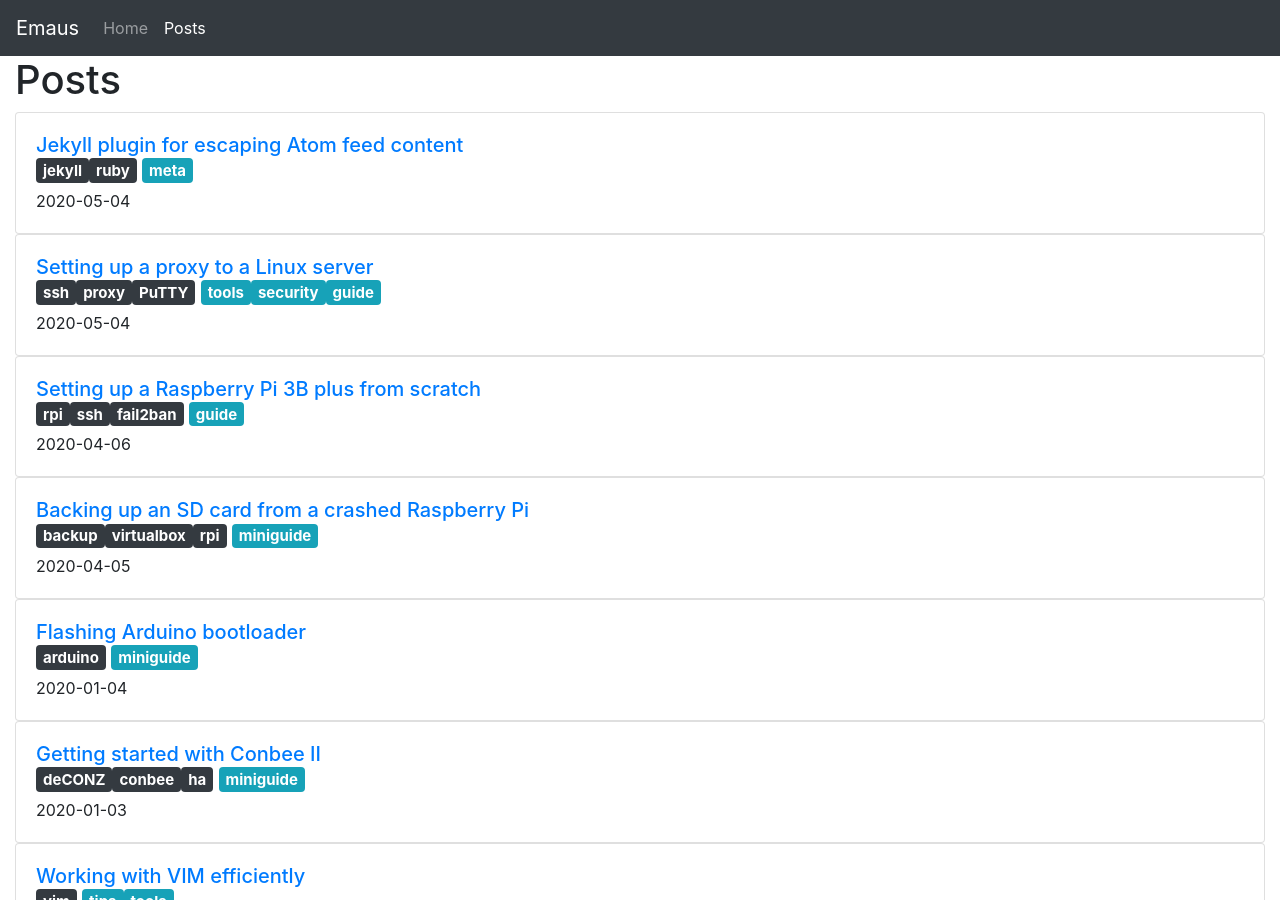
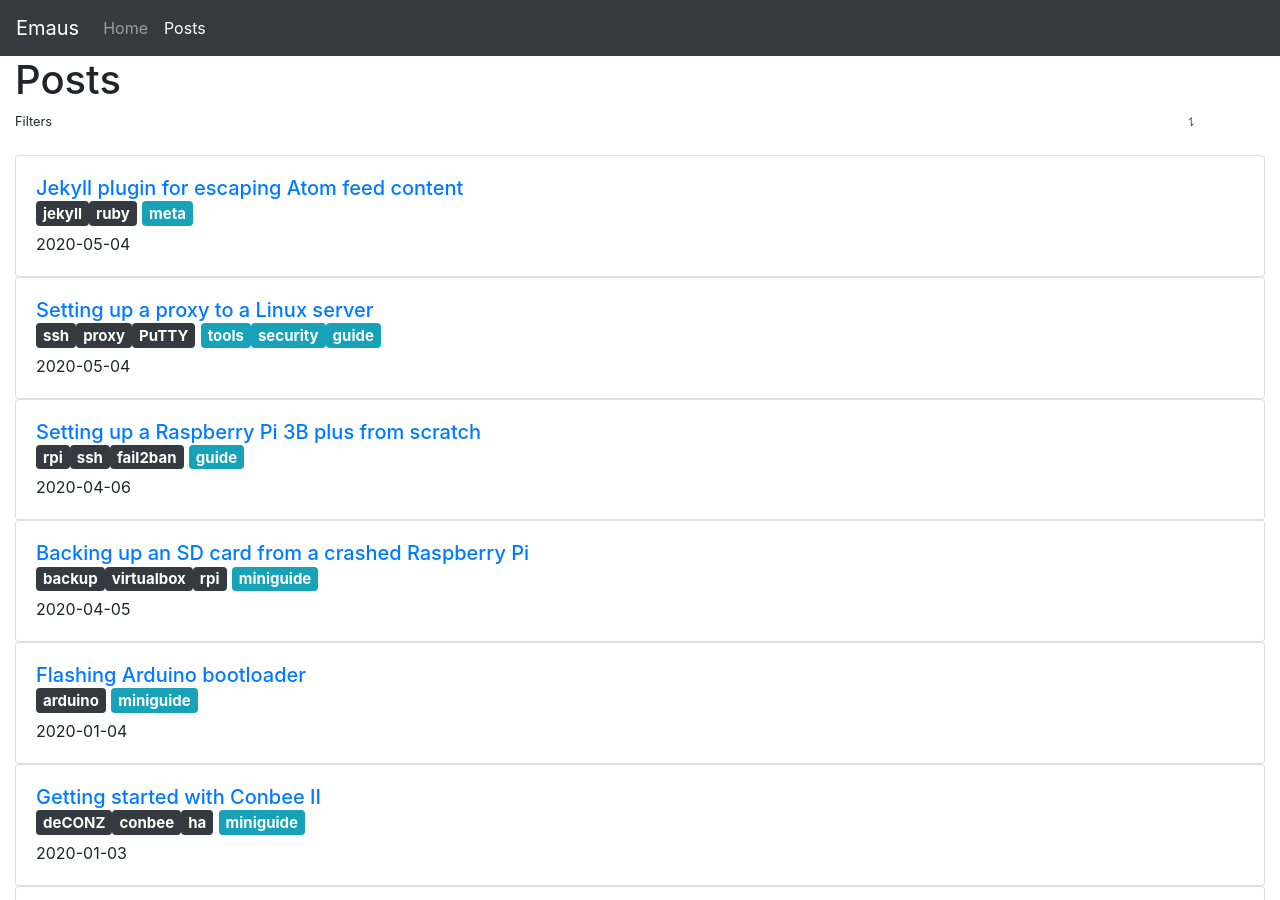
Before and after one commit to emanuelen5/emanuelen5.github.io, a Jekyll site: the page built from site/posts.html, in a window 1280 px wide and 900 px high. Built offline with Jekyll 4.4.1, drawn with Linux system fonts in a browser that asks for light colours.

Commit message:
Adding collapsible filters menu

```diff
--- a/site/assets/js/posts.js
+++ b/site/assets/js/posts.js
@@ -70,6 +70,23 @@
 	e.addEventListener("click", page_filters.on_clicked_callback(TYPE_CATEGORY, e.innerHTML));
 }
 
+for (e of document.querySelectorAll("[collapsing-target]")) {
+	const target_selector = e.getAttribute("collapsing-target");
+	for (et of document.querySelectorAll(target_selector)) {
+		if (et.style.height == "")
+			et.style.height = "0px";
+		e.addEventListener("click", ((elem, selector) => {
+			return (event) => {
+				if (elem.style.height == "0px") {
+					elem.style.height = elem.scrollHeight + "px";
+				} else {
+					elem.style.height = "0px";
+				}
+			}
+		})(et, target_selector));
+	}
+}
+
 // Generated
 cards = {
 {%- for p in site.posts -%}
--- a/site/posts.html
+++ b/site/posts.html
@@ -5,6 +5,33 @@
 shortname: Posts
 sortindex: 1
 ---
+
+<div class="mb-4 small">
+	<div class="row" style="cursor: pointer;" collapsing-target="#filters">
+		<div class="col">
+			Filters
+		</div>
+		<div class="col-1">
+			⥍
+		</div>
+	</div>
+	<div class="row collapsing" id="filters">
+		<div class="col">
+			<span class="tags">
+			{%- for t in site.tags -%}
+				{% assign tag = t | first %}
+				<button class="btn badge badge-dark tag">{{tag}}</button>
+			{%- endfor -%}
+			</span>
+			<span class="categories">
+			{%- for c in site.categories -%}
+				{% assign category = c | first %}
+				<button class="btn badge badge-info category">{{category}}</button>
+			{%- endfor -%}
+			</span>
+		</div>
+	</div>
+</div>
 
 {%- for p in site.posts -%}
 <div class="card" id="{{p.id}}">
```
